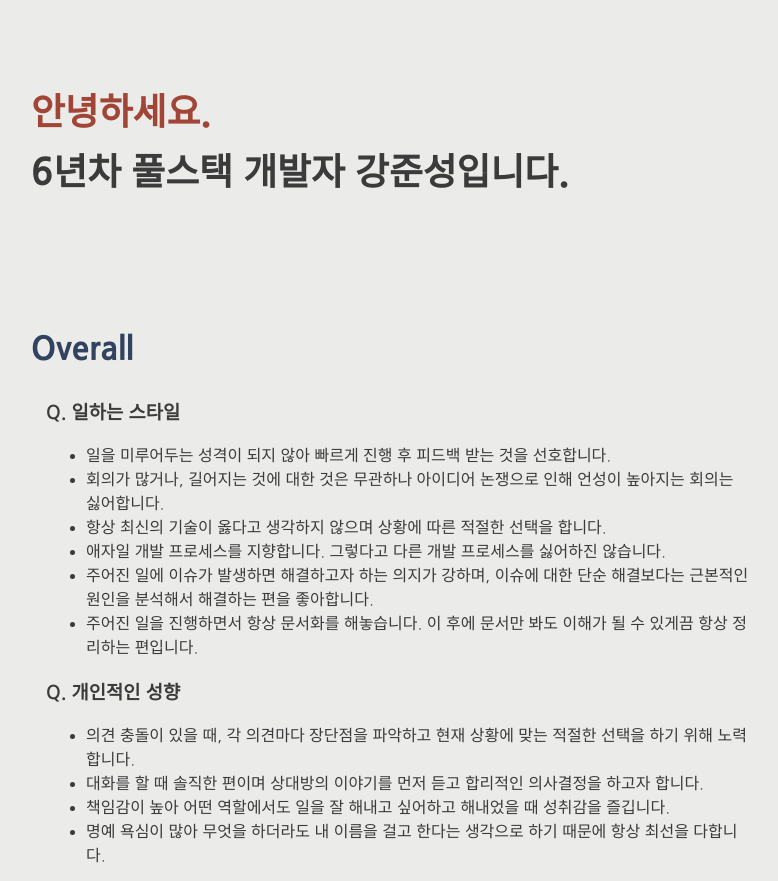
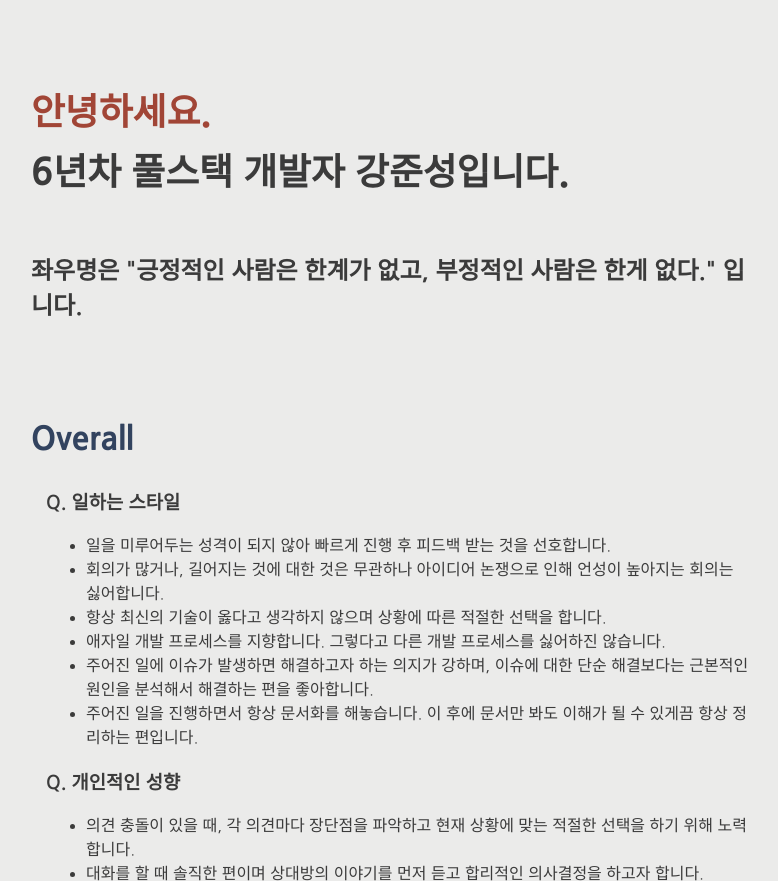
Before and after one commit to JunSungKang/portfolio, a plain HTML site: page index.html in a window 1280 px wide. Shown: the top 881 px of the page, without its empty margins (249-1027 px from the left). Drawn offline with Linux system fonts and the light colour scheme.

Commit message:
Update index.html

```diff
--- a/index.html
+++ b/index.html
@@ -22,6 +22,9 @@
                     <span class="dark-red">안녕하세요.</span><br>
                     6년차 풀스택 개발자 강준성입니다.
                 </h1>
+                <h2>
+                    좌우명은 "긍정적인 사람은 한계가 없고, 부정적인 사람은 한게 없다." 입니다.
+                </h2>
 
             </article>
         </section>
```
